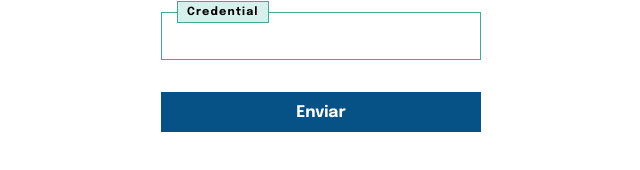
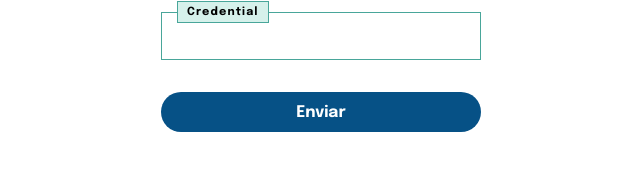
Before and after one commit to jcat-dev/portafolio, a React (Vite) app: page /auth in a window 1280 px wide. Shown: the part 328-498 px from the top of the page, without its empty margins (319-959 px from the left). Built offline with nearby package versions, Linux system fonts and the light colour scheme.

Commit message:
Eliminar la props ‘icon’ de Button.tsx y LinkButton.tsx en /component/button
Se elimina también la propiedad en el css.

```diff
--- a/src/component/button/Button.tsx
+++ b/src/component/button/Button.tsx
@@ -1,17 +1,9 @@
 import styles from './button.module.css'
 
-interface Props extends React.ButtonHTMLAttributes<HTMLButtonElement> {
-  icon?: boolean
-}
-
-const Button: React.FC<Props>= ({icon, className, children, ...props}) => {
+const Button: React.FC<React.ButtonHTMLAttributes<HTMLButtonElement>>= ({className, children, ...props}) => {
   return (
     <button
-      className={
-        icon
-          ? `${className ?? ''} ${styles['button']} ${styles['button-icon']}`
-          : `${className ?? ''} ${styles['button']}`
-      }
+      className={`${className ?? ''} ${styles['button']}`}
       {...props}
     >
       {
--- a/src/component/button/LinkButton.tsx
+++ b/src/component/button/LinkButton.tsx
@@ -1,21 +1,11 @@
 import { Link, LinkProps } from 'react-router-dom'
 import styles from './button.module.css'
 
-interface Props extends LinkProps {
-  icon?: boolean
-}
-
-const LinkButton: React.FC<Props> = ({icon, className, children, ...props}) => {
+const LinkButton: React.FC<LinkProps> = ({className, children, ...props}) => {
   return (
     <Link
-      className={
-        icon
-          ? `${className ?? ''} ${styles['button']} ${styles['button-icon']}`
-          : `${className ?? ''} ${styles['button']}`
-      }
-      {
-        ...props
-      }
+      className={`${className ?? ''} ${styles['button']}`}
+      {...props}
     >
       {
         children
--- a/src/component/button/button.module.css
+++ b/src/component/button/button.module.css
@@ -3,14 +3,11 @@
   height: 2.5em;
   padding: 0 2.5em;
 
-  font-weight: bolder;
+  font-weight: bold;
   display: inline-flex;
   justify-content: center;
   align-items: center;
-
-  &.button-icon {
-    padding: 0;
-  }
+  border-radius: 3em;
 
   &:hover {
     cursor: pointer;
```
